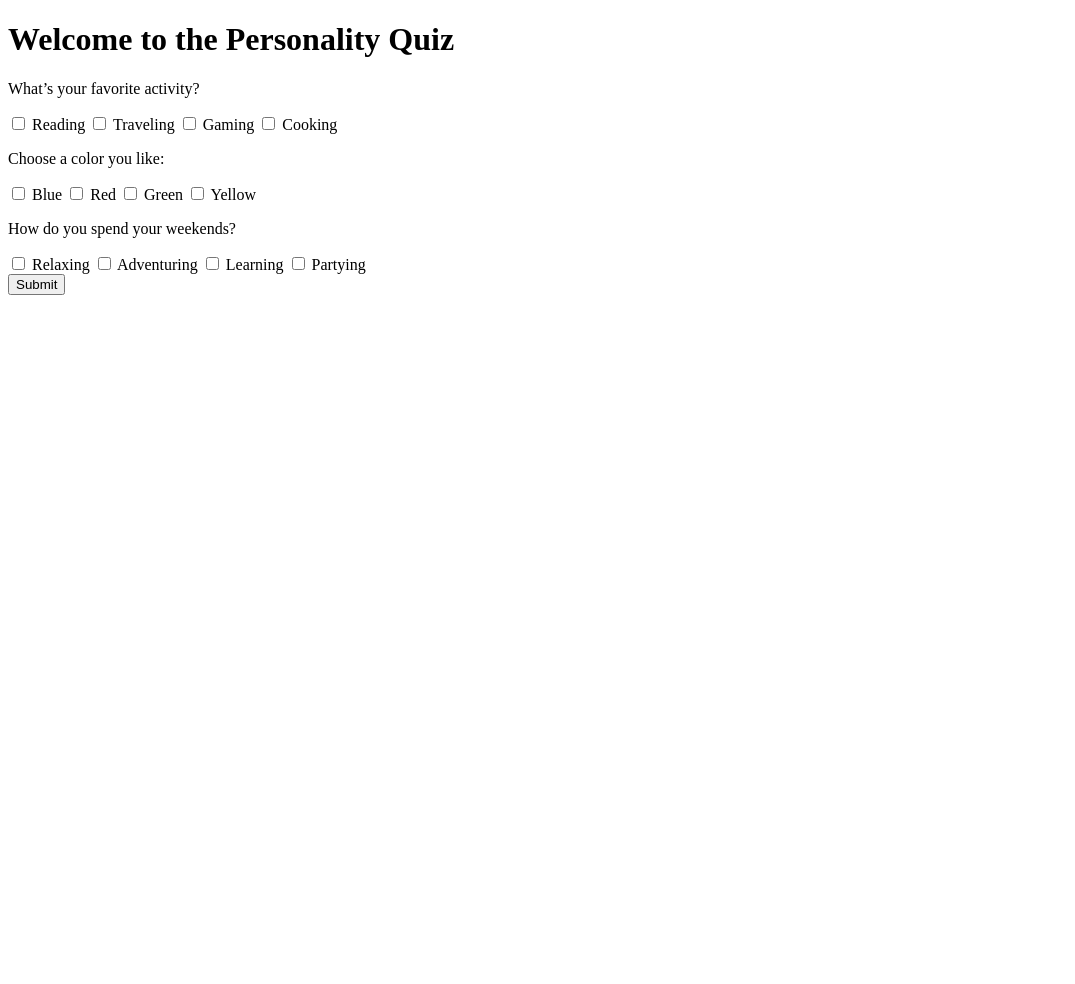
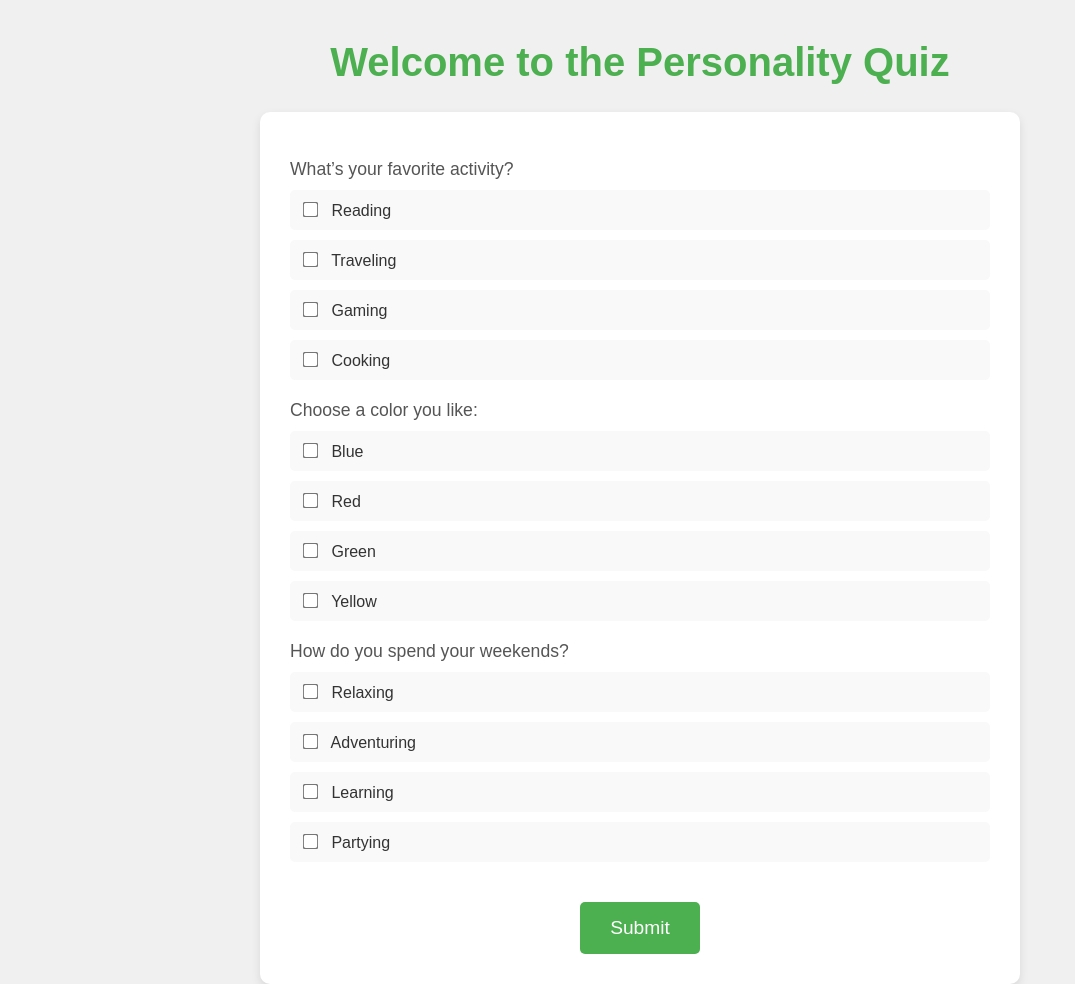
Before and after one commit to bindushahi/Personality-Test, a Flask app: page / in a window 1280 px wide. Shown: the whole page, without its empty margins (0-1075 px from the left). Before the commit the page ends 295 px from the top, so only its background shows below. Run offline with Flask 3, Linux system fonts and the light colour scheme.

Commit message:
update to questions frontend

```diff
--- a/templates/index.html
+++ b/templates/index.html
@@ -4,6 +4,80 @@
     <meta charset="UTF-8">
     <meta name="viewport" content="width=device-width, initial-scale=1.0">
     <title>Personality Quiz</title>
+    <style>
+        body {
+            font-family: 'Arial', sans-serif;
+            background-color: #f0f0f0;
+            color: #333;
+            text-align: center;
+            margin: 0;
+            padding: 0;
+        }
+
+        h1 {
+            color: #4CAF50;
+            margin-top: 40px;
+            font-size: 2.5em;
+        }
+
+        form {
+            background-color: white;
+            padding: 30px;
+            margin-top: 20px;
+            border-radius: 10px;
+            box-shadow: 0 4px 10px rgba(0, 0, 0, 0.1);
+            width: 80%;
+            max-width: 700px;
+            margin: 0 auto;
+        }
+
+        div {
+            margin-bottom: 20px;
+            text-align: left;
+        }
+
+        p {
+            font-size: 1.1em;
+            margin-bottom: 10px;
+            color: #555;
+        }
+
+        label {
+            font-size: 1em;
+            display: block;
+            margin: 10px 0;
+            background-color: #f9f9f9;
+            border-radius: 5px;
+            padding: 10px;
+            cursor: pointer;
+            transition: background-color 0.3s ease;
+        }
+
+        label:hover {
+            background-color: #e2e2e2;
+        }
+
+        input[type="checkbox"] {
+            margin-right: 10px;
+            transform: scale(1.2);
+        }
+
+        button {
+            background-color: #4CAF50;
+            color: white;
+            padding: 15px 30px;
+            border: none;
+            border-radius: 5px;
+            cursor: pointer;
+            font-size: 1.2em;
+            margin-top: 20px;
+            transition: background-color 0.3s ease;
+        }
+
+        button:hover {
+            background-color: #45a049;
+        }
+    </style>
 </head>
 <body>
     <h1>Welcome to the Personality Quiz</h1>
```
